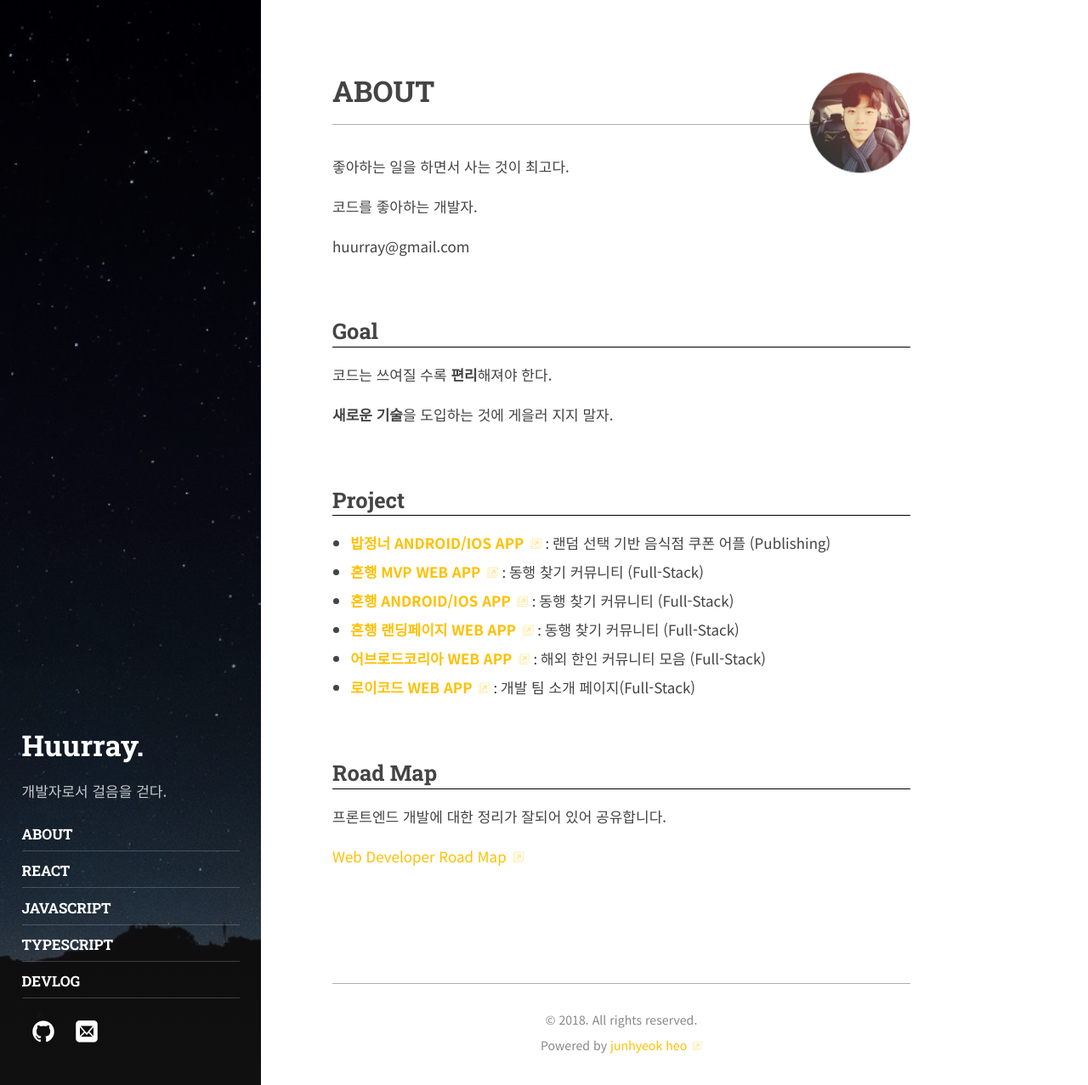
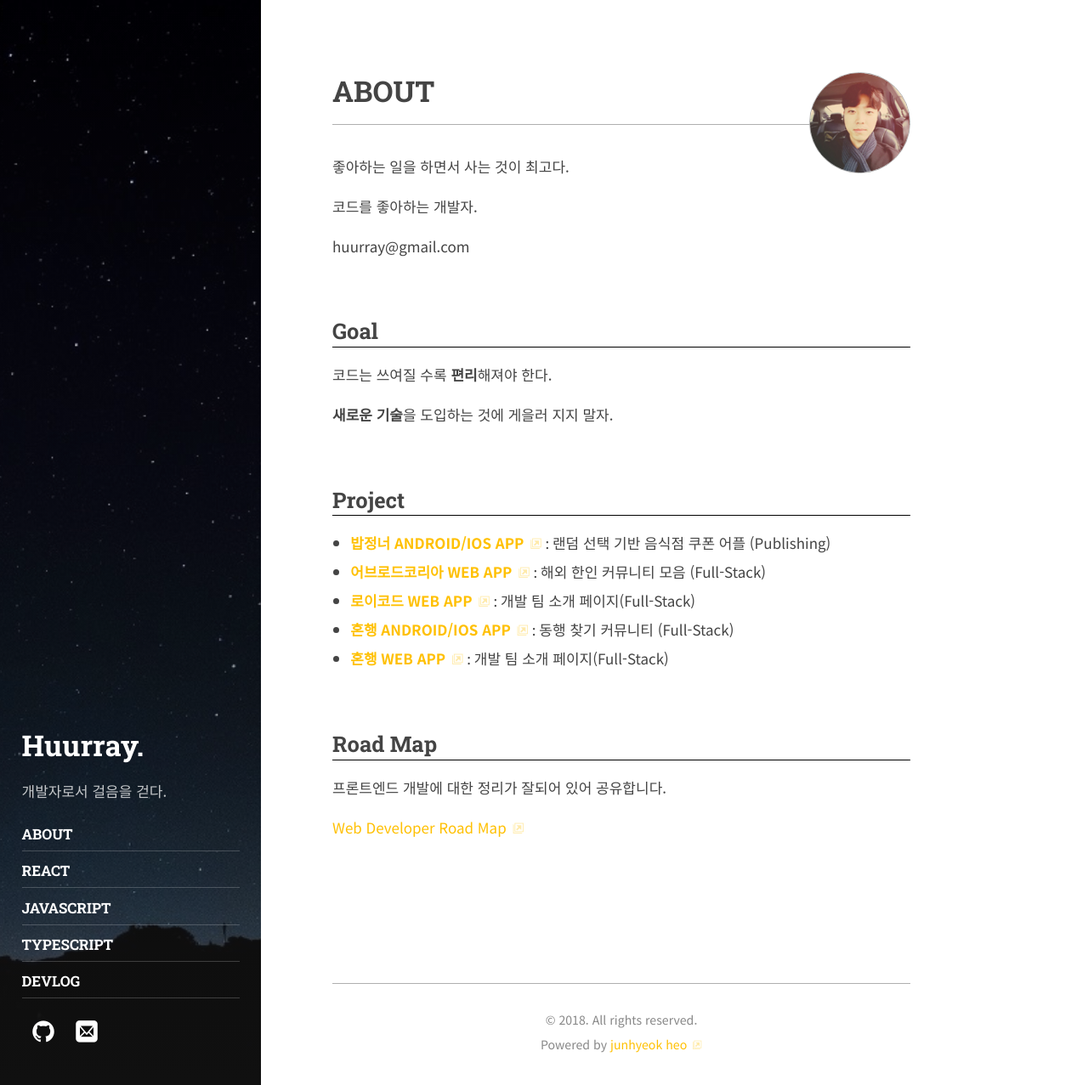
Before and after one commit to huurray/huurray.github.io, a Jekyll site: the page built from about.md, in a window 1280 px wide and 1277 px high. Shown: the whole window at 85% size. Built offline with Jekyll 4.4.1, drawn with Linux system fonts in a browser that asks for light colours; some web fonts are replaced.

Commit message:
about modi

```diff
--- a/about.md
+++ b/about.md
@@ -19,11 +19,10 @@ order: 1
 ## Project
 
 - [**밥정너 ANDROID/IOS APP**](https://play.google.com/store/apps/details?id=com.bapjeongneo&hl=en_GB) : 랜덤 선택 기반 음식점 쿠폰 어플 (Publishing)
-- [**혼행 MVP WEB APP**](https://honghang-7ba3f.firebaseapp.com/) : 동행 찾기 커뮤니티 (Full-Stack)
-- [**혼행 ANDROID/IOS APP**](https://play.google.com/store/apps/details?id=com.midnightplan.honhang) : 동행 찾기 커뮤니티 (Full-Stack)
-- [**혼행 랜딩페이지 WEB APP**](https://honhang.me) : 동행 찾기 커뮤니티 (Full-Stack)
 - [**어브로드코리아 WEB APP**](https://abroadkorea.com) : 해외 한인 커뮤니티 모음 (Full-Stack)
 - [**로이코드 WEB APP**](https://loycord.com) : 개발 팀 소개 페이지(Full-Stack)
+- [**혼행 ANDROID/IOS APP**](https://play.google.com/store/apps/details?id=com.midnightplan.honhang) : 동행 찾기 커뮤니티 (Full-Stack)
+- [**혼행 WEB APP**](https://honhang.app) : 개발 팀 소개 페이지(Full-Stack)
 
 ## Road Map
 
```
